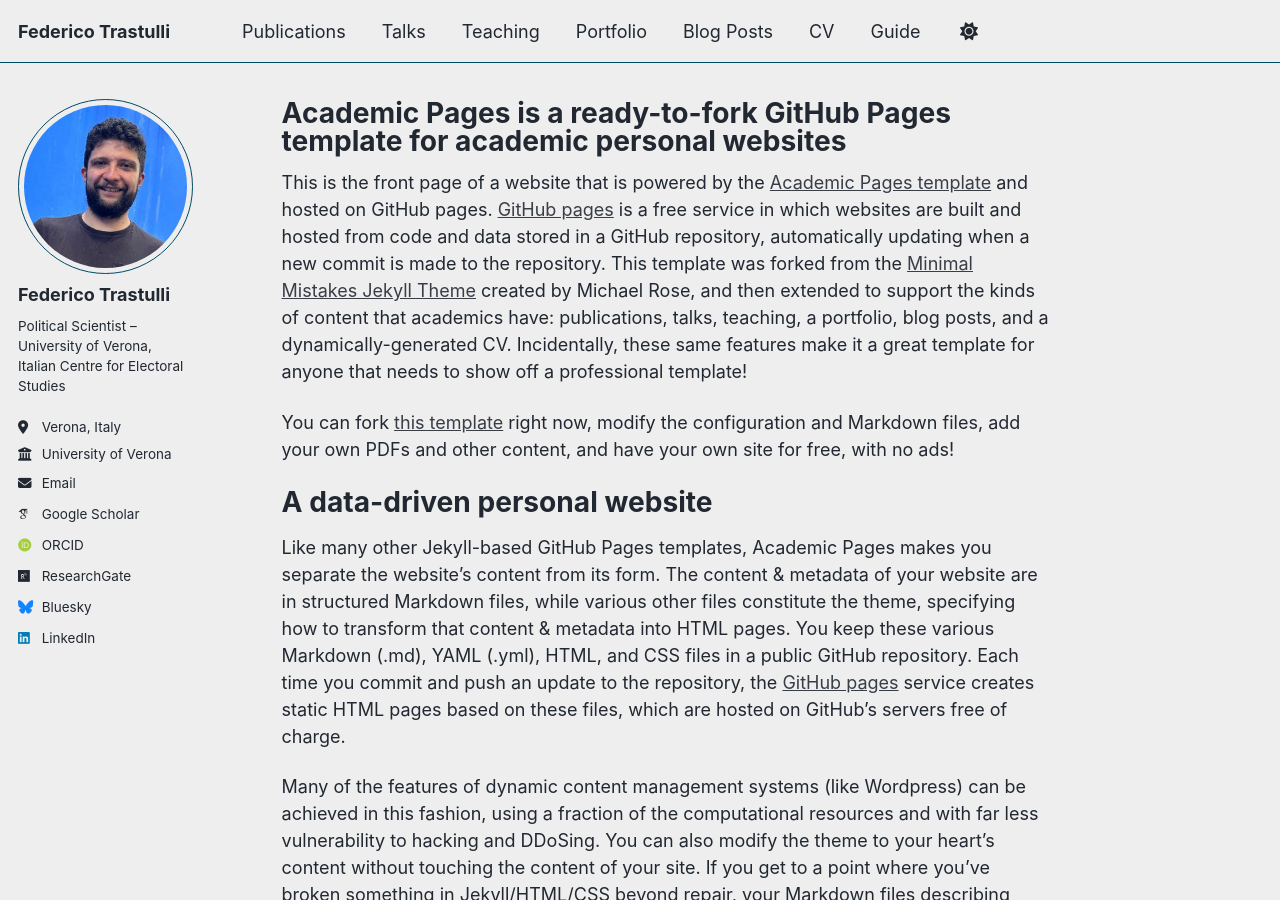
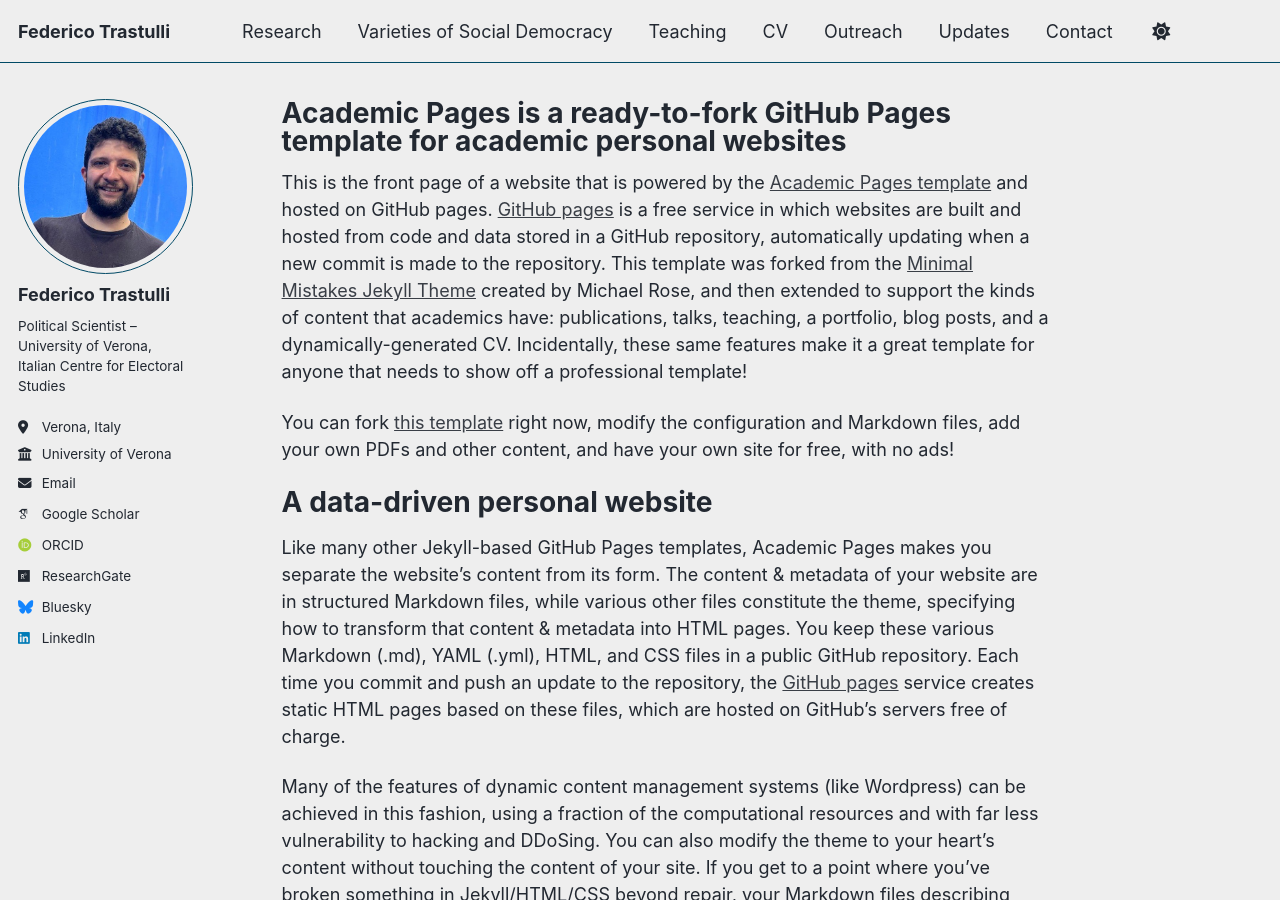
Before and after one commit to federicotrastulli/federicotrastulli.github.io, a Jekyll site: the page built from _pages/about.md, in a window 1280 px wide and 900 px high. Built offline with Jekyll 4.4.1, drawn with Linux system fonts in a browser that asks for light colours; some web fonts are replaced; a script bundle is joined from its source files by our own code; library files that are not in the unit come from our copies.

Commit message:
Update navigation.yml

```diff
--- a/_data/navigation.yml
+++ b/_data/navigation.yml
@@ -8,26 +8,38 @@
 #      Markdown formatted page while the second is generated using JSON.
 
 main:
-  - title: "Publications"
-    url: /publications/
+  - title: "Research"
+    url: /research/
 
-  - title: "Talks"
-    url: /talks/
+  - title: "Varieties of Social Democracy"
+    url: /vosd/
+
+ # - title: "Talks"
+ #   url: /talks/
 
   - title: "Teaching"
     url: /teaching/
 
-  - title: "Portfolio"
-    url: /portfolio/
+ # - title: "Portfolio"
+ #   url: /portfolio/
 
-  - title: "Blog Posts"
-    url: /year-archive/
+ # - title: "Blog Posts"
+ #   url: /year-archive/
 
   - title: "CV"
     url: /cv/
 
+  - title: "Outreach"
+    url: /outreach/
+
+  - title: "Updates"
+    url: /updates/
+
+  - title: "Contact"
+    url: /contact/
+
   # - title: "CV"
   #   url: /cv-json/
 
-  - title: "Guide"
-    url: /markdown/
+ # - title: "Guide"
+ #   url: /markdown/
```
